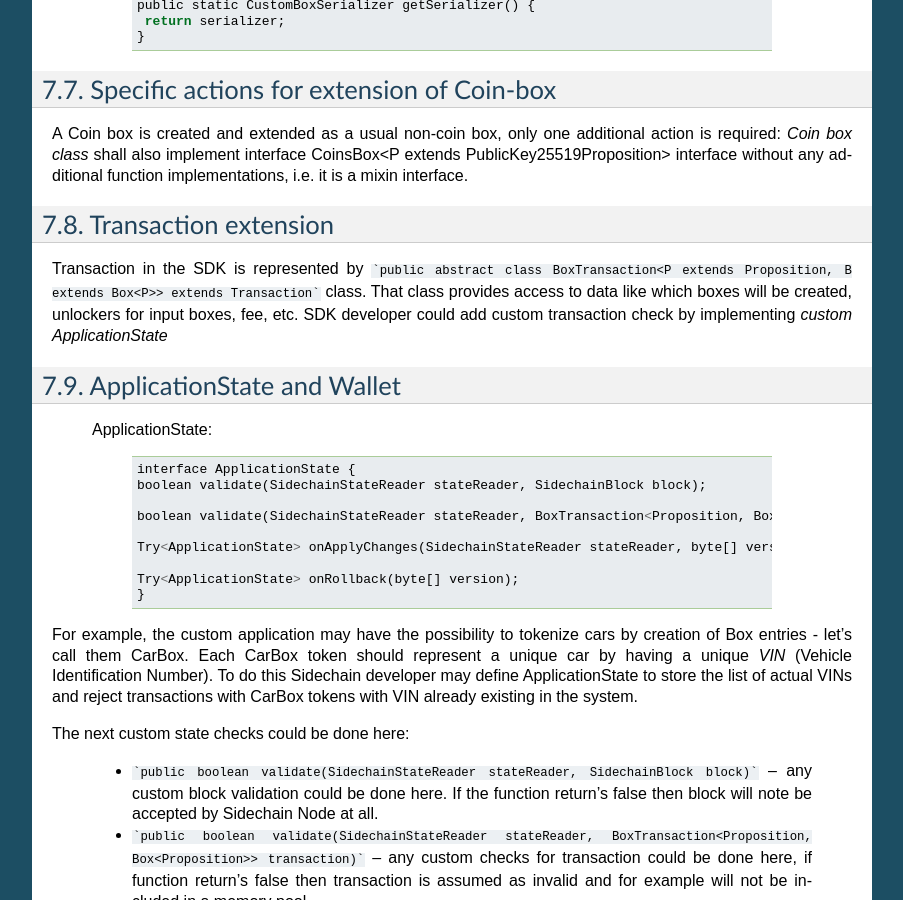
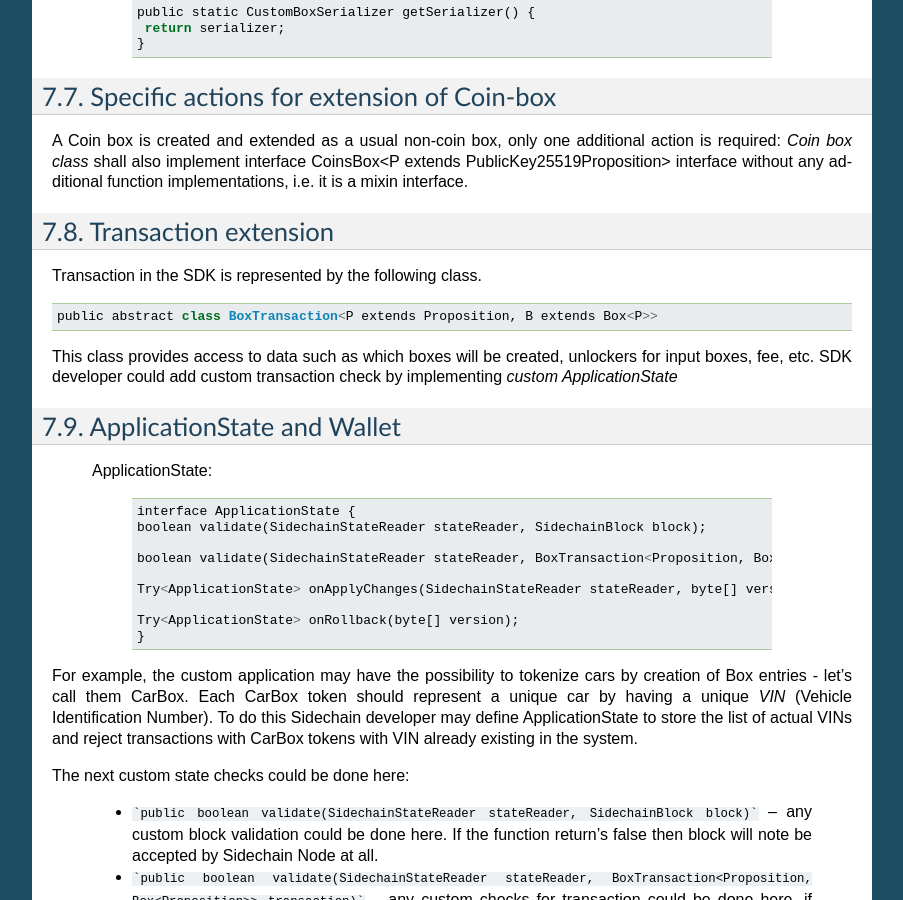
Before and after one commit to megaluck/documentation, a Sphinx documentation site: the page built from docs/introduction/07-Sidechain-SDK-extension.rst, in a window 1280 px wide and 900 px high, scrolled down 5952 px. Shown: the whole window, without its empty margins (198-1101 px from the left). Built offline with Sphinx 7.4.7, drawn with Linux system fonts in a browser that asks for light colours; some of the changed text lies outside the part shown.

Commit message:
Transaction extension

````diff
--- a/docs/introduction/07-Sidechain-SDK-extension.rst
+++ b/docs/introduction/07-Sidechain-SDK-extension.rst
@@ -222,10 +222,9 @@ That new Custom Box Data Serializer require's the following:
      ::
       public void serialize(CustomBoxData boxData, Writer writer)
 
-  2. Definition of function for reading Custom Box Data from Scorex Readervby implementation of the function
-     .. code:: java
-
-        public CustomBoxData parse(Reader reader)
+  2. Definition of function for reading Custom Box Data from Scorex Reader by implementation of the function
+     ::
+      public CustomBoxData parse(Reader reader)
 
   3. Class shall be converted to singleton, for example it can be done in following way:
 
@@ -323,7 +322,12 @@ A Coin box is created and extended as a usual non-coin box, only one additional
 Transaction extension
 #####################
 
-Transaction in the SDK is represented by ```public abstract class BoxTransaction<P extends Proposition, B extends Box<P>> extends Transaction``` class. That class provides access to data like which boxes will be created, unlockers for input boxes, fee, etc. SDK developer could add custom transaction check by implementing *custom ApplicationState*
+Transaction in the SDK is represented by the following class.
+::
+ public abstract class BoxTransaction<P extends Proposition, B extends Box<P>>
+
+This class provides access to data such as which boxes will be created, unlockers for input boxes, fee, etc.
+SDK developer could add custom transaction check by implementing *custom ApplicationState*
 
 ApplicationState and Wallet
 ###########################
````
